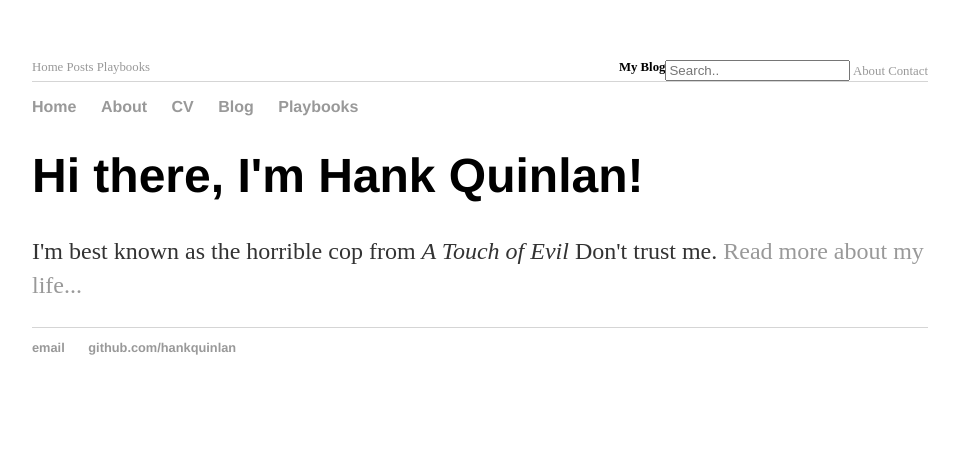
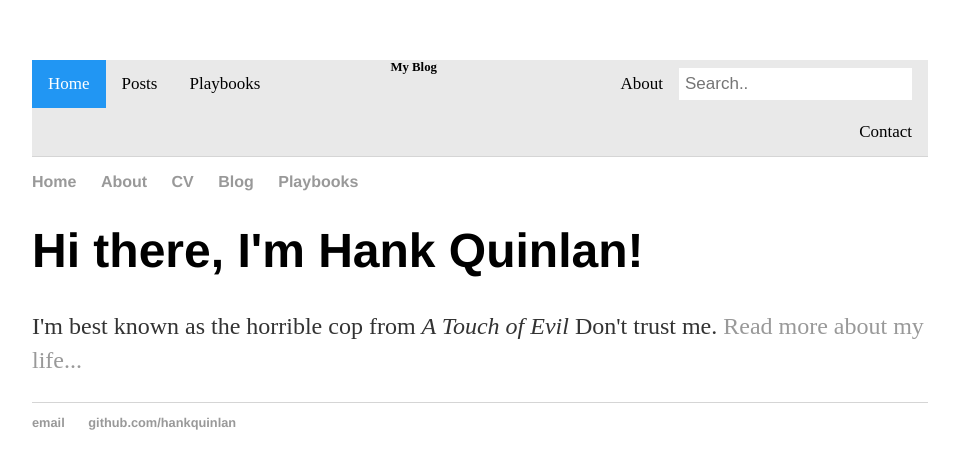
Before and after one commit to billparry99/billparry99.github.io, a Jekyll site: the page built from index.html, in a window 1280 px wide. Shown: the top 469 px of the page, without its empty margins (160-1119 px from the left). Built offline with Jekyll 4.4.1, drawn with Linux system fonts in a browser that asks for light colours.

Commit message:
Update main.css

```diff
--- a/css/main.css
+++ b/css/main.css
@@ -57,7 +57,7 @@ ul.posts li {
 
 /* Add a black background color to the top navigation bar */
 .ltopnav {
-    flex: 40%; /* Set the width of this
+    flex: 40%; /* Set the width of this */
     overflow: hidden;
     background-color: #e9e9e9;
 }
@@ -112,7 +112,7 @@ ul.posts li {
 
 /* Add a black background color to the top navigation bar */
 .ctopnav {
-    flex: 20%; /* Set the width of this
+    flex: 20%; /* Set the width of this */
     overflow: hidden;
     background-color: #e9e9e9;
 }
@@ -167,7 +167,7 @@ ul.posts li {
 
 /* Add a black background color to the top navigation bar */
 .rtopnav {
-    flex: 40%; /* Set the width of this
+    flex: 40%; /* Set the width of this */
     overflow: hidden;
     background-color: #e9e9e9;
 }
```
